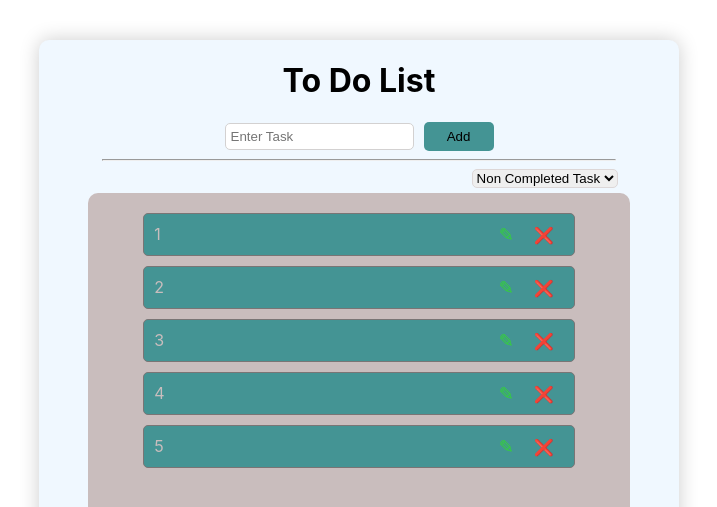
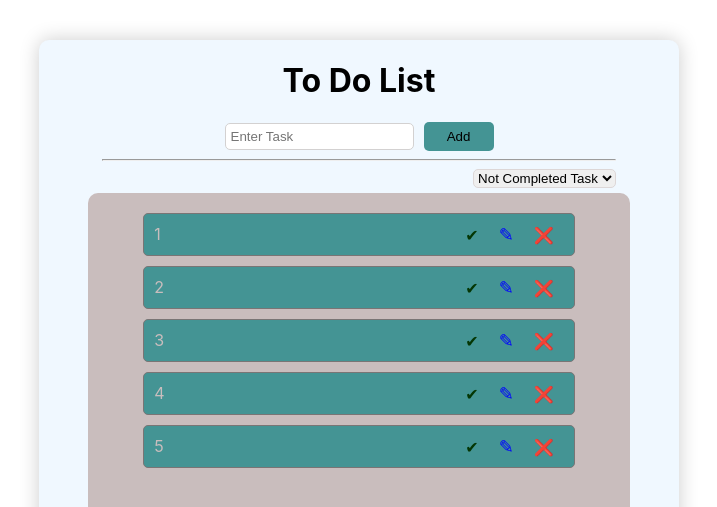
Before and after one commit to Naveed69/50-Day-challenge, a React (Create React App) app in the folder Project-33/new-to-do-list/: page / in a window 1280 px wide. Shown: the top 507 px of the page, without its empty margins (281-998 px from the left). Built offline with nearby package versions, Linux system fonts and the light colour scheme.

Commit message:
Adding funcationality of completed task

```diff
--- a/Project-33/new-to-do-list/src/components/Card/Card.css
+++ b/Project-33/new-to-do-list/src/components/Card/Card.css
@@ -11,17 +11,37 @@
   padding: 10px;
 }
 
+.completedSymbol {
+  color: rgb(4, 54, 4);
+}
 .edit,
-.delete {
+.delete,
+.completedSymbol {
   margin: 10px;
   cursor: pointer;
 }
 
 .edit {
-  color: rgb(52, 212, 52);
+  color: blue;
   font-size: 18px;
 }
 
 .delete {
   color: red;
 }
+
+.modal {
+  position: fixed;
+  top: 40%;
+  left: 50%;
+  transform: translate(-50%, -50%);
+  background-color: aliceblue;
+  border: 1px solid rgb(202, 196, 196);
+  border-radius: 10px;
+  box-shadow: 0px 0px 20px rgba(0, 0, 0, 0.35);
+  padding: 10px;
+  display: flex;
+  flex-direction: column;
+  align-items: center;
+  color: black;
+}
--- a/Project-33/new-to-do-list/src/components/Card/Card.jsx
+++ b/Project-33/new-to-do-list/src/components/Card/Card.jsx
@@ -1,44 +1,87 @@
 import { useState } from "react";
 import "./Card.css";
-const Card = ({ task, id, tasks, setTasks }) => {
+const Card = ({ task, tasks, setTasks }) => {
   const [edit, setEdit] = useState(false);
   const [editedValue, setEditedValue] = useState("");
+  const [modal, setModal] = useState(false);
+  const [completedTasks, setComepletedTasks] = useState([]);
+
   const handleEdit = () => {
     setEdit(true);
     setEditedValue(task.task);
   };
 
-  const handleDelete = (task) => {
-    const updatedList = [...tasks].filter((t) => (task.id !== t.id ? t : null));
-    setTasks(updatedList);
+  const handleSave = () => {
+    if (editedValue.trim() === "") {
+      alert("Value Can't be empty. Enter value!");
+      return;
+    }
+    setTasks(
+      [...tasks].map((t) =>
+        task.id === t.id ? { ...t, task: editedValue } : t
+      )
+    );
+    setEdit(false);
+    setEditedValue("");
   };
+
   const handleCancel = () => {
     setEdit(false);
     setEditedValue("");
   };
+
+  const handleDelete = () => {
+    setModal(true);
+  };
+
+  const deleteValue = () => {
+    const updatedList = [...tasks].filter((t) => (task.id !== t.id ? t : null));
+    setTasks(updatedList);
+    setModal(false);
+  };
+
+  const handleComepleted = () => {
+    const comepletedtask = [...tasks].filter((t) =>
+      task.id === t.id ? t : null
+    );
+    setComepletedTasks([...completedTasks, comepletedtask]);
+    const updatedList = [...tasks].filter((t) => (task.id !== t.id ? t : null));
+    setTasks(updatedList);
+  };
+
+  console.log(completedTasks);
+
   return (
-    <div className="card" key={id}>
+    <div className="card">
       {edit ? (
         <input
           type="text"
           value={editedValue}
           onChange={(e) => setEditedValue(e.target.value)}
+          onKeyDown={(e) => e.key === "Enter" && handleSave()}
         />
       ) : (
         <div>{task.task}</div>
       )}
       {!edit ? (
         <span>
-          <span className="edit" onClick={() => handleEdit(task)}>
+          <span
+            className="completedSymbol"
+            title="Mark Completed"
+            onClick={handleComepleted}
+          >
+            &#10004;
+          </span>
+          <span className="edit" title="Edit" onClick={handleEdit}>
             &#9998;
           </span>
-          <span className="delete" onClick={() => handleDelete(task)}>
+          <span className="delete" title="Delete" onClick={handleDelete}>
             &#x274C;
           </span>
         </span>
       ) : (
         <span>
-          <span className="edit" onClick={() => handleEdit(task)}>
+          <span className="edit" onClick={handleSave}>
             Save
           </span>
           <span className="delete" onClick={handleCancel}>
@@ -46,6 +89,17 @@ const Card = ({ task, id, tasks, setTasks }) => {
           </span>
         </span>
       )}
+      {modal && (
+        <div className="modal">
+          <p>
+            Are you sure, you want to delete <strong>{task.task}</strong>?
+          </p>
+          <span>
+            <button onClick={deleteValue}>Yes</button>
+            <button onClick={() => setModal(false)}>No</button>
+          </span>
+        </div>
+      )}
     </div>
   );
 };
--- a/Project-33/new-to-do-list/src/components/Display.jsx
+++ b/Project-33/new-to-do-list/src/components/Display.jsx
@@ -51,18 +51,12 @@ const Display = () => {
       </form>
       <hr />
       <select className="select">
-        <option>Non Completed Task</option>
+        <option>Not Completed Task</option>
         <option>Completed Task</option>
       </select>
       <div className="tasklist">
-        {filteredTask.map((task, idx) => (
-          <Card
-            key={idx}
-            id={idx}
-            task={task}
-            tasks={tasks}
-            setTasks={setTasks}
-          />
+        {filteredTask.map((task) => (
+          <Card key={task.id} task={task} tasks={tasks} setTasks={setTasks} />
         ))}
       </div>
       <span className="btn">
```
